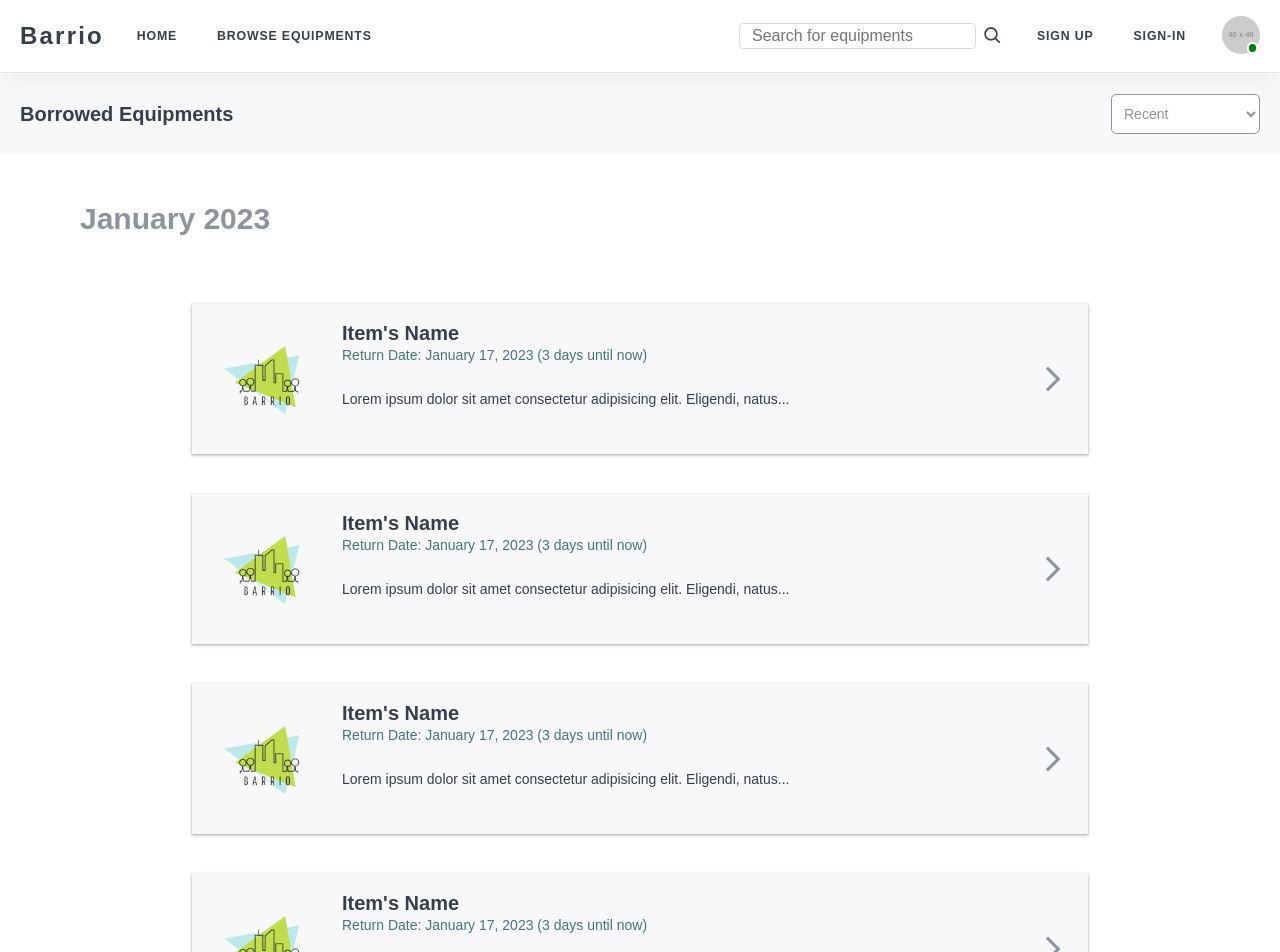
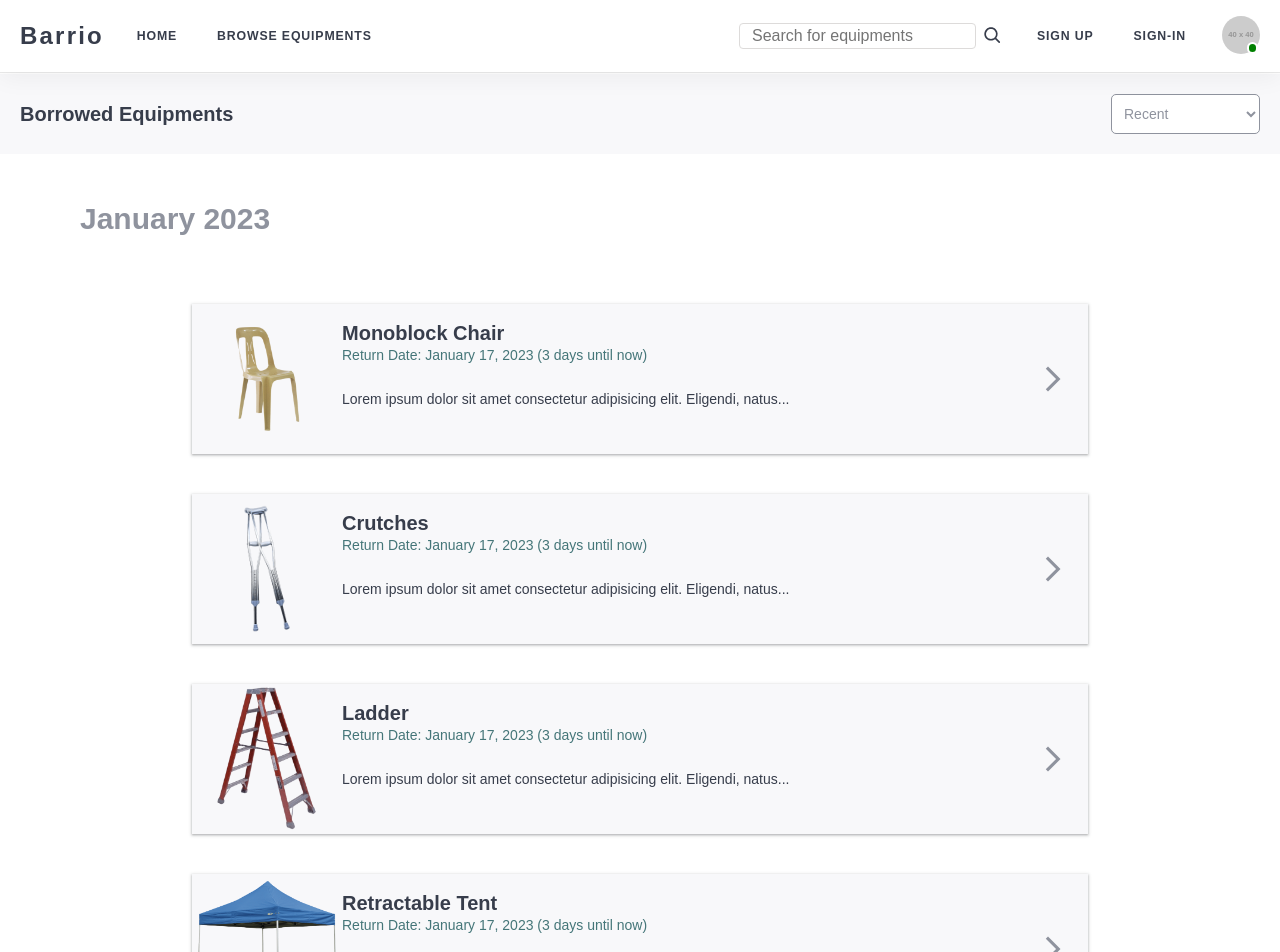
Before and after one commit to NexonL13/barrio, a React (Vite) app: page /barrio/status in a window 1280 px wide. Shown: the top 952 px of the page. Built offline with nearby package versions, Linux system fonts and the light colour scheme; a web font is replaced by a local one.

Commit message:
slight changes

```diff
--- a/src/pages/Status.jsx
+++ b/src/pages/Status.jsx
@@ -3,6 +3,10 @@ import logo from "../images/logo.png";
 import { Link } from "react-router-dom";
 import { MdOutlineArrowForwardIos } from "react-icons/md";
 import { AiOutlineRight } from "react-icons/ai";
+import chair from "../images/chair.png";
+import crutches from "../images/crutches.png";
+import ladder from "../images/ladder.png";
+import tent from "../images/tent.png";
 
 const Status = () => {
   return (
@@ -23,11 +27,11 @@ const Status = () => {
 
         <div className="borrowed_item">
           <div className="borrowed_img-wrapper">
-            <img src={logo} className="borrowed_img" />
+            <img src={chair} className="borrowed_img" />
           </div>
           <div className="borrowed_wrapper">
             <div className="borrowed_info">
-              <h1 className="borrowed_lbl">Item's Name</h1>
+              <h1 className="borrowed_lbl">Monoblock Chair</h1>
               <p className="borrowed_range">
                 Return Date: January 17, 2023 (3 days until now)
               </p>
@@ -46,11 +50,11 @@ const Status = () => {
 
         <div className="borrowed_item">
           <div className="borrowed_img-wrapper">
-            <img src={logo} className="borrowed_img" />
+            <img src={crutches} className="borrowed_img" />
           </div>
           <div className="borrowed_wrapper">
             <div className="borrowed_info">
-              <h1 className="borrowed_lbl">Item's Name</h1>
+              <h1 className="borrowed_lbl">Crutches</h1>
               <p className="borrowed_range">
                 Return Date: January 17, 2023 (3 days until now)
               </p>
@@ -69,11 +73,11 @@ const Status = () => {
 
         <div className="borrowed_item">
           <div className="borrowed_img-wrapper">
-            <img src={logo} className="borrowed_img" />
+            <img src={ladder} className="borrowed_img" />
           </div>
           <div className="borrowed_wrapper">
             <div className="borrowed_info">
-              <h1 className="borrowed_lbl">Item's Name</h1>
+              <h1 className="borrowed_lbl">Ladder</h1>
               <p className="borrowed_range">
                 Return Date: January 17, 2023 (3 days until now)
               </p>
@@ -92,11 +96,11 @@ const Status = () => {
 
         <div className="borrowed_item">
           <div className="borrowed_img-wrapper">
-            <img src={logo} className="borrowed_img" />
+            <img src={tent} className="borrowed_img" />
           </div>
           <div className="borrowed_wrapper">
             <div className="borrowed_info">
-              <h1 className="borrowed_lbl">Item's Name</h1>
+              <h1 className="borrowed_lbl">Retractable Tent</h1>
               <p className="borrowed_range">
                 Return Date: January 17, 2023 (3 days until now)
               </p>
```
